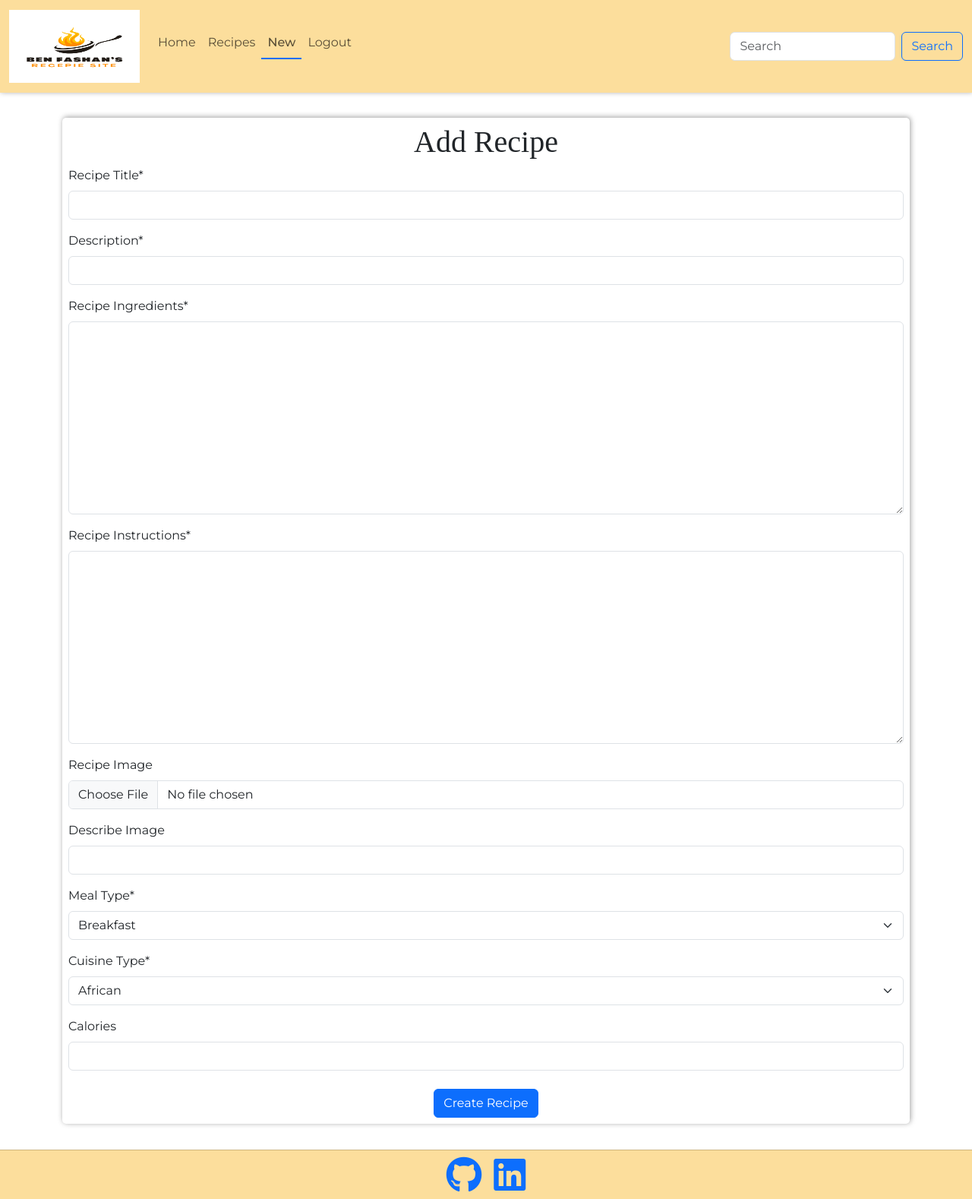
After one commit to BenFash/Django-recipe-test, a Django app: page /recipes/ in a window 1280 px wide. The commit adds this page. Shown: the whole page at 76% size. Run offline with Django 4.2, Linux system fonts and the light colour scheme; a user stored in the database is signed in; parts of the project's set-up code (start-up, migrations or seed data) failed here and were passed over; some libraries are stand-ins or nearby versions.

```diff
--- a/main/urls.py
+++ b/main/urls.py
@@ -22,4 +22,5 @@ urlpatterns = [
     path('accounts/', include('allauth.urls')),
     path('djrichtextfield/', include('djrichtextfield.urls')),
     path('', include('home.urls')),
+    path('recipes/', include('recipes.urls')),
 ]
--- /dev/null
+++ b/recipes/forms.py
@@ -0,0 +1,31 @@
+from django import forms
+from djrichtextfield.widgets import RichTextWidget
+from .models import Recipe
+
+
+class RecipeForm(forms.ModelForm):
+    """
+    Form for adding a recipe
+    """
+    class Meta:
+        model = Recipe
+        fields = ['title', 'description', 'ingredients', 'instructions', 'image', 'image_alt', 'meal_type', 'cuisine_types', 'calories']
+
+        ingredients = forms.CharField(widget=RichTextWidget())
+        instructions = forms.CharField(widget=RichTextWidget())
+
+        widget = {
+            'description': forms.Textarea(attrs={'rows': 5}),
+        }
+
+        labels = {
+            'title': 'Recipe Title',
+            'description': 'Description',
+            'ingredients': 'Recipe Ingredients',
+            'instructions': 'Recipe Instructions',
+            'image': 'Recipe Image',
+            'image_alt': 'Describe Image',
+            'meal_type': 'Meal Type',
+            'cuisine_types': 'Cuisine Type',
+            'calories': 'Calories'
+        }
--- /dev/null
+++ b/recipes/templates/recipes/add_recipe.html
@@ -0,0 +1,17 @@
+{% extends "base.html" %}
+
+{% block title %}Add Recipe{% endblock %}
+
+{% block content %}
+<div class="container">
+    <form method="POST" enctype="multipart/form-data" class="p-2 form">
+        <h1 class="text-center">Add Recipe</h1>
+        {% csrf_token %}
+        {{ form.media }}
+        {{ form|crispy }}
+        <div class="text-center">
+            <button type="submit" class="btn btn-primary mt-2">Create Recipe</button>
+        </div>
+    </form>
+</div>
+{% endblock %}
--- /dev/null
+++ b/recipes/urls.py
@@ -0,0 +1,8 @@
+from django.urls import path
+from .views import AddRecipe, Recipes
+
+
+urlpatterns = [
+    path('', AddRecipe.as_view(), name='add_recipe'),
+    path('recipes/', Recipes.as_view(), name='recipes'),
+]
--- a/recipes/views.py
+++ b/recipes/views.py
@@ -1,3 +1,32 @@
-from django.shortcuts import render
+from django.views.generic import CreateView, ListView
+
+from django.contrib.auth.mixins import LoginRequiredMixin
+
+from .models import Recipe
+from .forms import RecipeForm
 
 # Create your views here.
+
+class Recipes(ListView):
+    """
+    view for all recipes
+    """
+    template_name = 'recipes/recipes.html'
+    model = Recipe
+    context_object_name = 'recipes'
+
+
+
+
+class AddRecipe(LoginRequiredMixin, CreateView):
+    """
+    Add recipe view
+    """
+    template_name = 'recipes/add_recipe.html'
+    model = Recipe
+    form_class = RecipeForm
+    success_url = '/recipes/'
+
+    def form_valid(self, form):
+        form.instance.user = self.request.user
+        return super(AddRecipe, self).form_valid(form)
--- a/static/css/base.css
+++ b/static/css/base.css
@@ -91,3 +91,19 @@ img.logo {
     box-shadow: var(--smal-box-shadow);
     border-radius: 5px;
 }
+
+/* Recipe */
+
+.card {
+    height: 90%;
+    margin-top: 1rem;
+}
+
+.recipes {
+    text-decoration: none;
+    color: var(--black);
+}
+
+.recipes:hover {
+    cursor: pointer;
+}
--- a/templates/includes/header.html
+++ b/templates/includes/header.html
@@ -19,13 +19,14 @@
                             href="{% url 'home' %}">Home</a>
                     </li>
                     <li class="nav-item">
-                        <a class="nav-link" href="#">Recipes</a>
+                        <a class="nav-link {% if url_name == 'recipes' %}active{% endif %}"
+                            href="{% url 'recipes' %}">Recipes</a>
                     </li>
-                    <li class="nav-item">
-                        <a class="nav-link" href="#">New</a>
+                    <li class="nav-item {% if url_name == 'add_recipe' %}active{% endif %}">
+                        <a class="nav-link" href="{% url 'add_recipe' %}">New</a>
                     </li>
                     {% if request.user.is_authenticated %}
-                    <li class="nav-item">
+                    <li class=" nav-item">
                         <a class="nav-link {% if url_name == 'accounts_logout' %}active{% endif %}"
                             href="/accounts/logout/">Logout</a>
                     </li>
```
Also changed, not shown: recipes/templates/recipes/recipes.html (added, +24 -0 lines), db.sqlite3.
